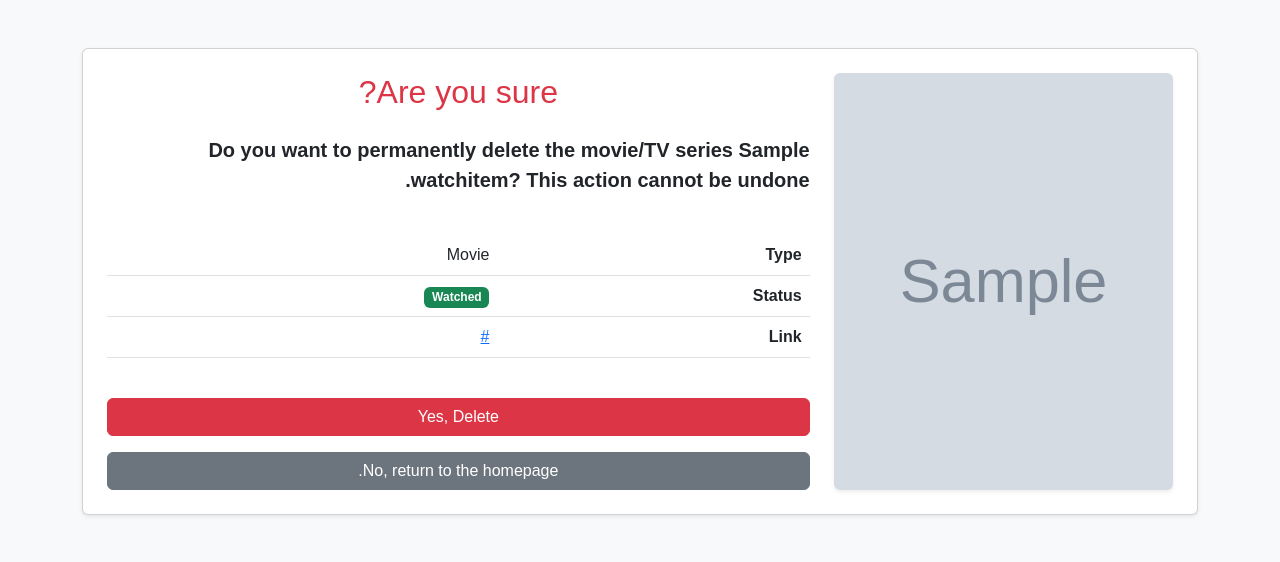
After one commit to imanashoorii/django-junior, a Django app: page /1/delete/ in a window 1280 px wide. The commit adds this page. Shown: the top 562 px of the page. Run offline with Django 5.2, Linux system fonts and the light colour scheme; tables that the repository leaves empty hold one stand-in row (values such as "Sample post"); grey boxes marked "Sample" are stand-in pictures.

Commit message:
update watchlist files

```diff
--- /dev/null
+++ b/watchlist-project/watchlist/templates/delete_item.html
@@ -0,0 +1,108 @@
+<!DOCTYPE html>
+<html lang="fa">
+
+<head>
+    <meta charset="UTF-8">
+    <title>delete: {{ item.title }}</title>
+    <link href="https://cdn.jsdelivr.net/npm/bootstrap@5.3.0/dist/css/bootstrap.rtl.min.css" rel="stylesheet">
+</head>
+
+<body class="bg-light py-5" dir="rtl" style="font-family: 'Vazir', sans-serif;">
+    <div class="container">
+        <div id="message-box" class="alert d-none text-center">
+            <span id="message-text"></span>
+        </div>
+
+        <div class="card shadow-sm p-4">
+            <div class="row g-4 d-flex align-items-stretch flex-md-row flex-column">
+                <div class="col-md-4 text-center">
+                    <img src="{{ item.poster.url }}" alt="poster {{ item.title }}"
+                        class="img-fluid rounded shadow-sm h-100" style="object-fit: cover;">
+                </div>
+
+                <div class="col-md-8 d-flex flex-column">
+                    <h2 class="mb-4 text-center text-danger">Are you sure?</h2>
+                    <p class="fs-5"><b>Do you want to permanently delete the movie/TV series {{ item.title }}? This action cannot be undone.</b></p>
+
+                    <div class="card-body-table mt-4">
+                        <table class="table align-middle">
+                            <tbody>
+                                <tr>
+                                    <th>Type</th>
+                                    <td>{{ item.get_type_display }}</td>
+                                </tr>
+                                <tr>
+                                    <th>Status</th>
+                                    <td>
+                                        {% if item.is_watched %}
+                                        <span class="badge bg-success">Watched</span>
+                                        {% else %}
+                                        <span class="badge bg-secondary">Not Watched</span>
+                                        {% endif %}
+                                    </td>
+                                </tr>
+                                <tr>
+                                    <th>Link</th>
+                                    <td>
+                                        {% if item.url %}
+                                        <a href="{{ item.url }}" target="_blank">{{ item.url }}</a>
+                                        {% else %}
+                                        <span class="text-muted">The link is not available.</span>
+                                        {% endif %}
+                                    </td>
+                                </tr>
+                            </tbody>
+                        </table>
+                    </div>
+
+                     <div class="d-flex flex-column gap-3 mt-4">
+                        <button id="delete-button" class="btn btn-danger w-100">Yes, Delete</button>
+                        <a href="/" class="btn btn-secondary w-100">No, return to the homepage.</a>
+                    </div>
+                </div>
+            </div>
+        </div>
+    </div>
+
+    <script>
+        const itemId = {{ item.id }};
+        const csrfToken = '{{ csrf_token }}';
+
+        const deleteBtn = document.getElementById('delete-button');
+        const messageBox = document.getElementById('message-box');
+        const messageText = document.getElementById('message-text');
+
+        deleteBtn.addEventListener('click', () => {
+            fetch(`/api/delete/${itemId}/`, {
+                method: 'DELETE',
+                headers: {
+                    'X-CSRFToken': csrfToken
+                }
+            })
+                .then(res => {
+                    if (res.status === 204) {
+                        messageText.innerHTML = "The item was successfully deleted. Redirecting to the homepage...";
+                        messageBox.className = "alert alert-success text-center";
+                        messageBox.classList.remove("d-none");
+
+                        setTimeout(() => {
+                            window.location.href = "/";
+                        }, 1500);
+                    } else {
+                        return res.json().then(data => {
+                            messageText.innerHTML = data.message || "An error occurred.";
+                            messageBox.className = "alert alert-danger text-center";
+                            messageBox.classList.remove("d-none");
+                        });
+                    }
+                })
+                .catch(() => {
+                    messageText.innerHTML = "The request encountered a problem.";
+                    messageBox.className = "alert alert-danger text-center";
+                    messageBox.classList.remove("d-none");
+                });
+        });
+    </script>
+</body>
+
+</html>
--- a/watchlist-project/watchlist/templates/update_item.html
+++ b/watchlist-project/watchlist/templates/update_item.html
@@ -3,7 +3,7 @@
 
 <head>
     <meta charset="UTF-8">
-    <title>edit {{ item.title }}</title>
+    <title>Edit {{ item.title }}</title>
     <link href="https://cdn.jsdelivr.net/npm/bootstrap@5.3.0/dist/css/bootstrap.rtl.min.css" rel="stylesheet">
     <style>
         .card-horizontal {
--- a/watchlist-project/watchlist/urls.py
+++ b/watchlist-project/watchlist/urls.py
@@ -1,10 +1,19 @@
 from django.urls import path
 
-from watchlist.views import list_create_view, detail_view, update_view, update_api_view
+from watchlist.views import (
+    list_create_view,
+    detail_view,
+    update_view,
+    update_api_view,
+    delete_view,
+    delete_api_view
+)
 
 urlpatterns = [
     path('', list_create_view),
     path('<int:pk>/', detail_view),
     path('<int:pk>/edit/', update_view),
     path('api/update/<int:pk>/', update_api_view),
+    path('<int:pk>/delete/', delete_view),
+    path('api/delete/<int:pk>/', delete_api_view),
 ]
--- a/watchlist-project/watchlist/views.py
+++ b/watchlist-project/watchlist/views.py
@@ -106,3 +106,23 @@ def update_api_view(request, pk: int) -> JsonResponse:
 
         )
     return JsonResponse({"error": "Method Not Allowed"}, status=405)
+
+
+def delete_view(request, pk):
+    item = get_object_or_404(WatchItem, pk=pk)
+    return render(request, 'delete_item.html', {'item': item})
+
+def delete_api_view(request, pk: int) -> JsonResponse:
+    if request.method != "DELETE":
+        return JsonResponse({"error": "Method Not Allowed"}, status=405)
+    try:
+        obj = WatchItem.objects.get(pk=pk)
+    except WatchItem.DoesNotExist:
+        return JsonResponse(
+            {
+                "message": "آیتم موردنظر یافت نشد!"
+            },
+            status=404
+        )
+    obj.delete()
+    return JsonResponse({}, status=204)
```
Also changed, not shown: watchlist-project/watchlist/templates/detail_item.html (+15 -13 lines).
